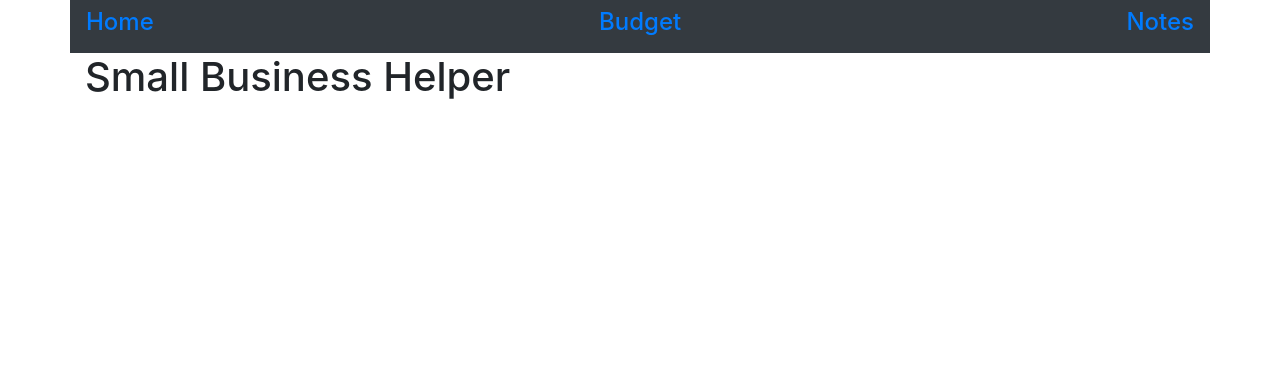
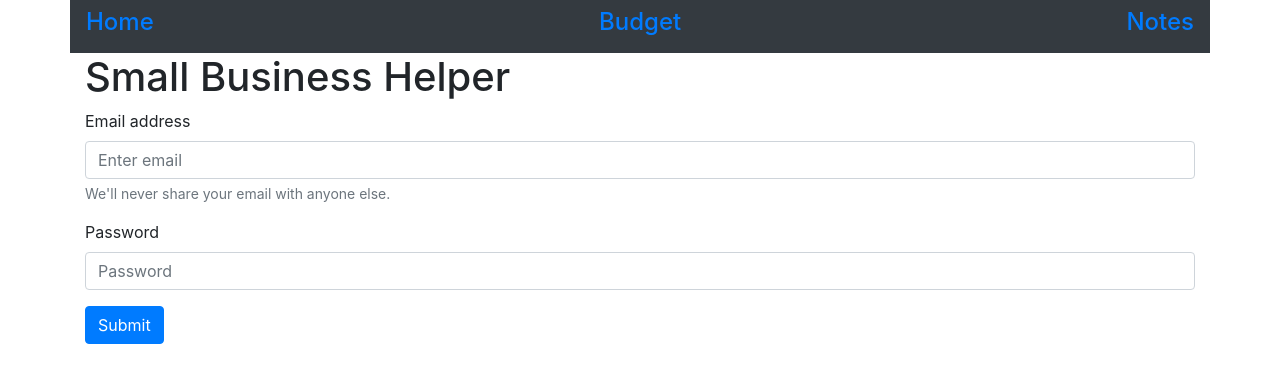
Before and after one commit to Farrah-solve/Project-3, a React (Create React App) app in the folder frontend/: page / in a window 1280 px wide. Shown: the top 382 px of the page. Built offline with nearby package versions, Linux system fonts and the light colour scheme.

Commit message:
some css, added forms to home and note pages

```diff
--- a/frontend/src/App.js
+++ b/frontend/src/App.js
@@ -4,6 +4,7 @@ import Navbar from './components/Navbar';
 import Home from './components/Home';
 import Budget from './components/Budget';
 import Notes from './components/Notes';
+
 
 
 function App() {
--- a/frontend/src/components/Home.jsx
+++ b/frontend/src/components/Home.jsx
@@ -3,6 +3,22 @@ import React from 'react';
 function Home() {
     return <div className='container'>
         <h1>Small Business Helper</h1>
+        <form>
+            <div class='form-group'>
+                <label for='exampleInputEmail1'>Email address</label>
+                <input type='email' class='form-control' id='exampleInputEmail1' aria-describedby='emailHelp' placeholder='Enter email'></input>
+                <small id='emailHelp' class='form-text text-muted'>We'll never share your email with anyone else.</small>
+            </div>
+
+            <div class='form-group'>
+                <label for='exampleInputPassword1'>Password</label>
+                <input type='password' class='form-control' id='exampleInputPassword1' placeholder='Password'></input>
+            </div>
+
+            <button type='submit' class='btn btn-primary'>Submit</button>
+        </form>
+
+
     </div>
 }
 
--- /dev/null
+++ b/frontend/src/components/Navbar.css
@@ -0,0 +1,7 @@
+.link {
+    color:blueviolet;
+}
+.link-hover {
+    text-decoration: none;
+    color:cadetblue;
+}
--- a/frontend/src/components/Navbar.jsx
+++ b/frontend/src/components/Navbar.jsx
@@ -1,11 +1,12 @@
 import React from 'react';
 import {Link} from 'react-router-dom';
+import './Navbar.css';
 
 function Navbar() {
     return <nav className='navbar bg-dark container'>
-        <h4><Link to='/'>Home</Link></h4>
-        <h4><Link to='/budget'>Budget</Link></h4>
-        <h4><Link to='notes'>Notes</Link></h4>
+        <h4><Link className='Link' to='/'>Home</Link></h4>
+        <h4><Link className='Link' to='/budget'>Budget</Link></h4>
+        <h4><Link className='Link' to='/notes'>Notes</Link></h4>
     </nav>
 }
 
--- a/frontend/src/components/Notes.jsx
+++ b/frontend/src/components/Notes.jsx
@@ -1,8 +1,39 @@
-import React from 'react';
+import React, {useState} from 'react';
 
 function Notes() {
+    const [input, setInput] = useState({
+        title: '',
+        content: ''
+    })
+    function handleChange(event) {
+        const {name, value} = event.target;
+
+        setInput(prevInput => {
+            return {
+                ...prevInput,
+                [name]: value
+            }
+        })
+    }
+
+    function handleClick(event) {
+        event.preventDefault();
+        console.log(input);
+    }
+
     return <div className='container'>
         <h1>Keep Notes Here</h1>
+        <form>
+            <div className='form-group'>
+                <input onChange={handleChange} name='title' value={input.title} autoComplete='off' className='form-control' placeholder='title'></input>
+            </div>
+
+            <div className='form-group'>
+                <textarea onChange={handleChange} name='content' value={input.content} autoComplete='off' className='form-control' placeholder='note'></textarea>
+            </div>
+
+            <button onClick={handleClick} className='btn btn-lg btn-info'>ADD NOTE</button>
+        </form>
     </div>
 }
 
```
Also changed, not shown: 1 other file (tests, documents, lock files or other folders).
